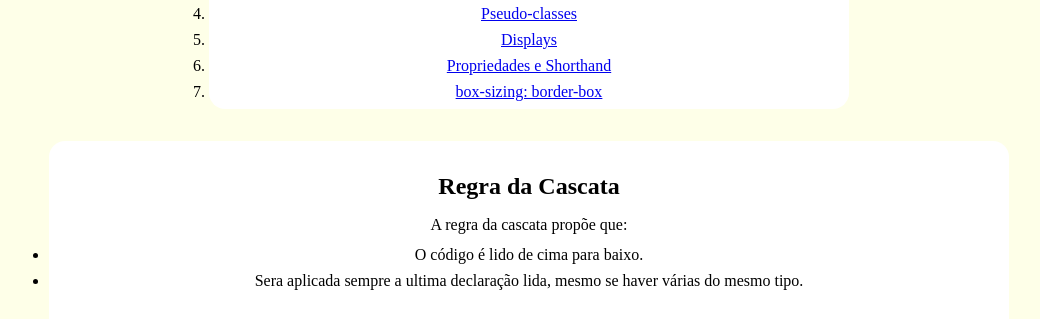
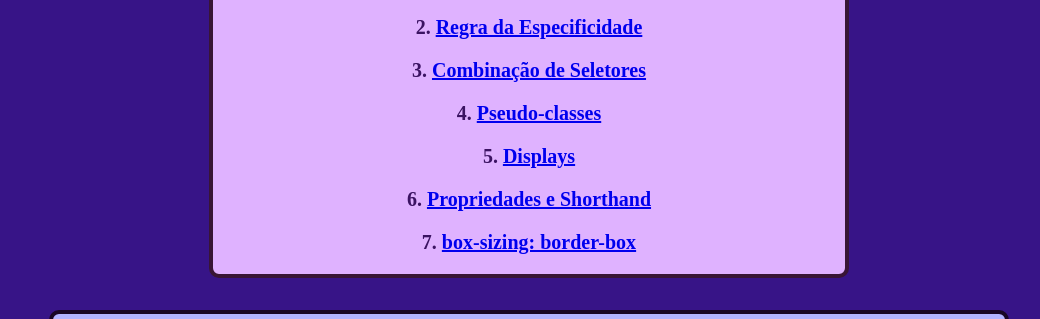
Before and after one commit to Samuel-Oliveira-Borba/tudo-oq-foi-aprendido, a plain HTML site: page index.html in a window 1280 px wide. Shown: the part 158-477 px from the top of the page, without its empty margins (111-1151 px from the left). Drawn offline with Linux system fonts and the light colour scheme.

Commit message:
Fim do CSS

```diff
--- a/index.html
+++ b/index.html
@@ -39,6 +39,7 @@
 
         </nav>
     </header>
+    <br>
 
     <main>
         <section id="Cascata">
@@ -304,5 +305,7 @@
             <p>Geralmente, ao indicar um "width = 400", o conteudo total ira ser de tamanho 400, sem contar a Margin e Padding. Com o border-box, o tamanho do conteudo é subtraido em relação à Margin e Padding para que o tamanho total ocupado seja 400.</p>
         </section>
     </main>
+
+    <p>Nenhum direito reservado pode usa em qualquer lugar sem credito to nem ai</p>
 </body>
 </html>
--- a/style.css
+++ b/style.css
@@ -3,40 +3,88 @@
     margin: 0;
     padding: 0;
     box-sizing: border-box;
+
+    font-family: "Merriweather", serif;
+    font-optical-sizing: auto;
+    font-weight: 600;
 }
 
 body {
-    background-color: rgb(254, 255, 232);
+    background-color: rgb(55, 20, 135);
     align-items: center;
     align-content: center;
     text-align: center;
 
+
+
 }
 
 header {
-    background-color: rgb(255, 255, 255);
-    margin-bottom: 2rem;
+    background-color: rgb(223, 178, 255);
+    margin: 2rem 0 2rem 0;
     display: inline-block;
     border-radius: 1rem;
     width: 40rem;
+
+    border: 0.25rem solid rgb(56, 21, 53);
+    border-radius: 10px;
 }
 
 main {
-    background-color: rgb(255, 255, 255);
+    background-color: rgb(178, 179, 255);
     display: inline-block;
     border-radius: 1rem;
     width: 60rem;
     margin-bottom: 5rem;
+
+    border: 0.25rem solid rgb(24, 6, 36);
+    border-radius: 10px;
+}
+
+section {
+    background-color: rgb(155, 156, 255);
+
+    border: 0.5rem solid rgb(168, 169, 255);
+    border-inline: 2rem;
+    margin: 1rem 0 1rem 0;
 }
 
 h2 {
-    margin: 2rem 0 1rem 0;
+    font-family: "Noto Serif", serif;
+    font-optical-sizing: auto;
+    font-weight: 900;
+    font-style: normal;
+    font-size: 2rem;
+
+    color: rgb(98, 31, 160);
+
+    margin: 1rem 0 1.5rem 0;
 }
 
 li {
-    margin-bottom: 0.5rem;
+    margin-bottom: 1.25rem;
+
+    font-size: 1.25rem;
+
+    color: rgb(59, 19, 98);
+}
+
+ul {
+    list-style: none;
+}
+
+ol {
+    list-style-position: inside;
 }
 
 p {
     margin-bottom: 0.75rem;
+
+    font-size: 1.25rem;
+
+    color: rgb(86, 28, 141);
 }
+
+body > p {
+    color: rgb(29, 9, 48);
+}
```
